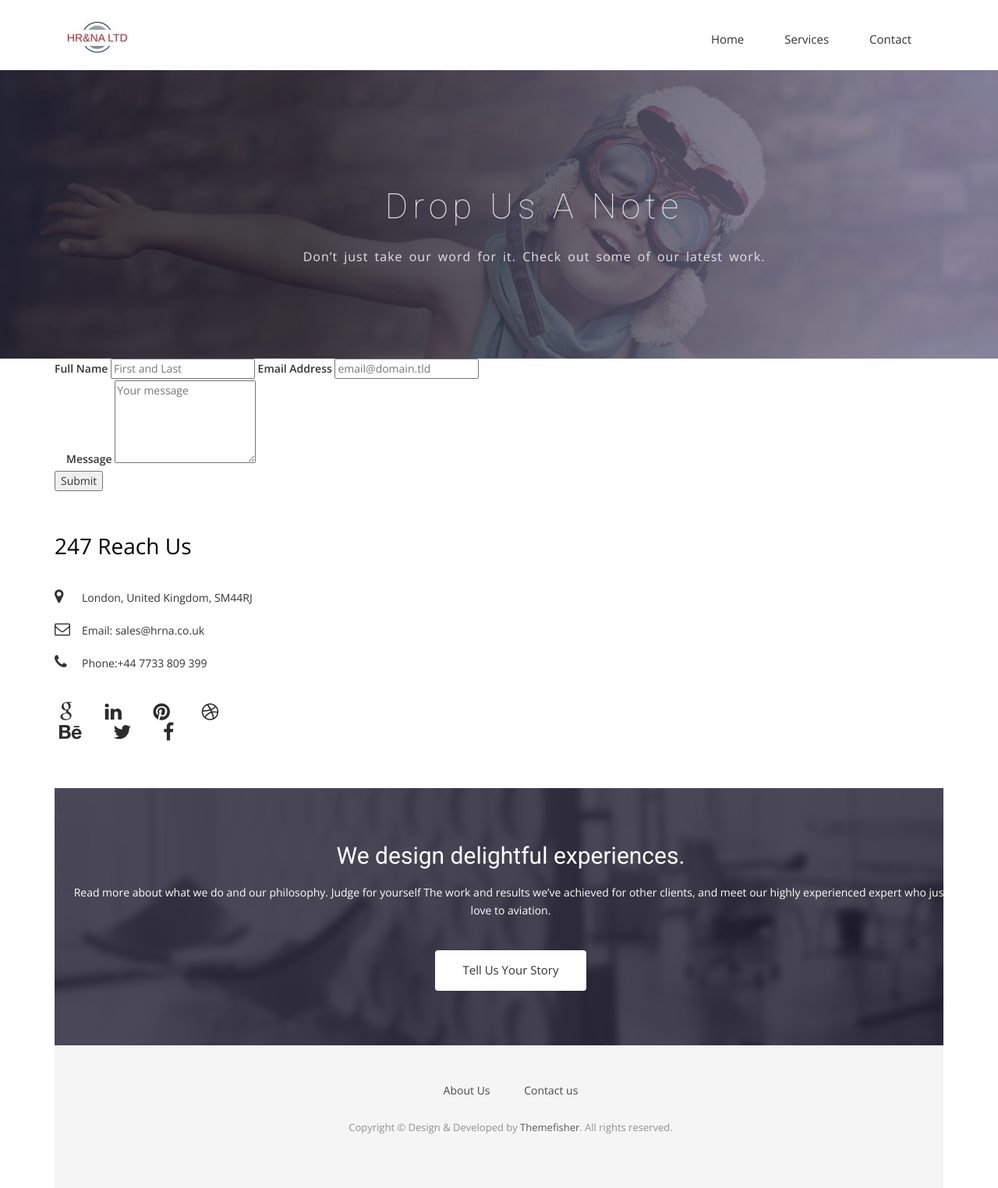
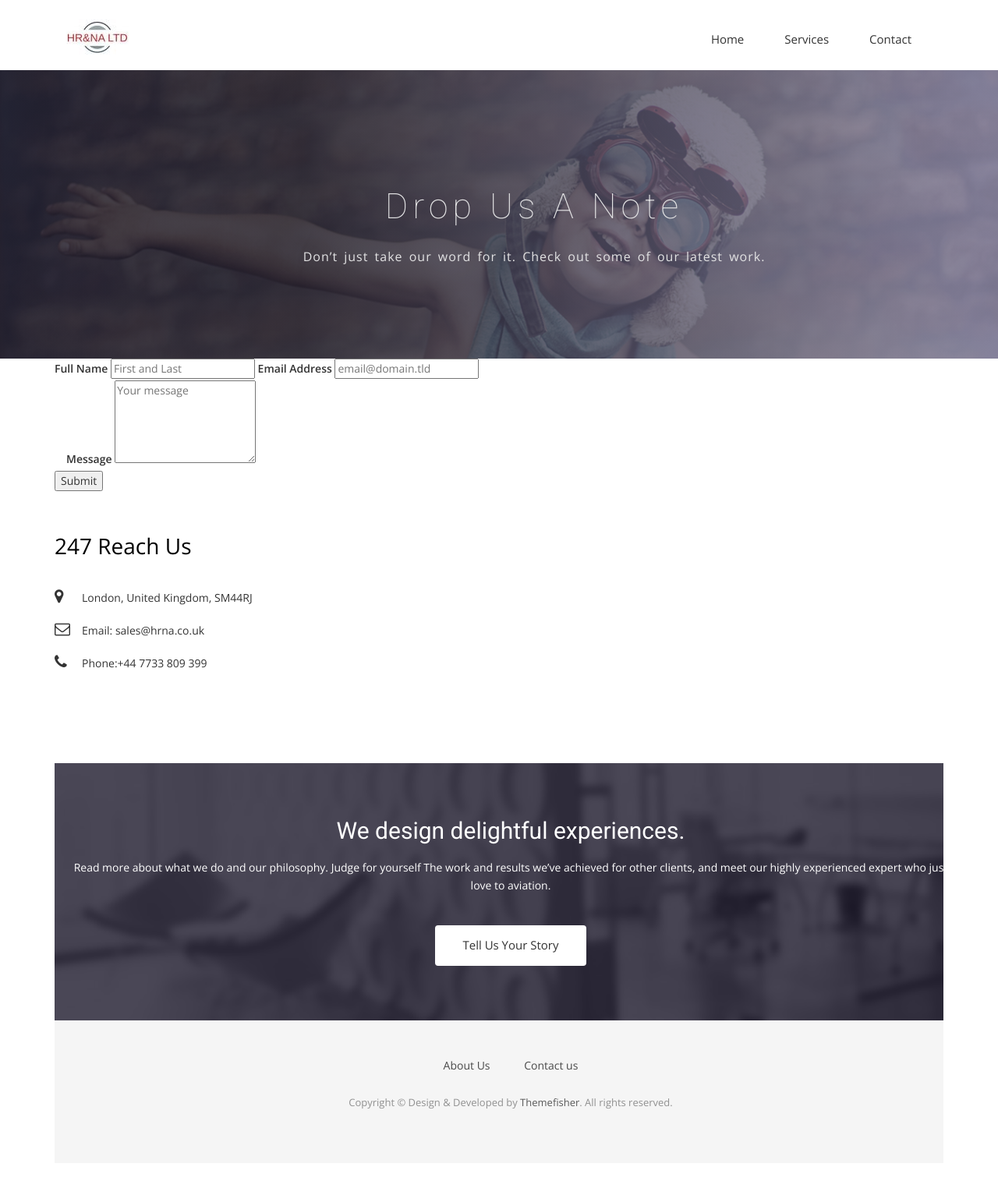
Before and after one commit to hrnaltd/hrnaltd.github.io, a Jekyll site: the page built from contact.html, in a window 1280 px wide. Shown: the whole page at 78% size. Built offline with Jekyll 4.4.1, drawn with Linux system fonts in a browser that asks for light colours; nearby versions of some CDN libraries; some web fonts are replaced; after the commit the page ends 1492 px from its top, so only the background shows below that.

Commit message:
Update contact.html
social off

```diff
--- a/contact.html
+++ b/contact.html
@@ -65,25 +65,25 @@ permalink: /contact/
 
            <ul class="social-icons">
             <li>
-              <a href="http://www.hrna.co.uk"><i class="fa fa-google"></i></a>
+
             </li>
             <li>
-              <a href="http://www.hrna.co.uk"><i class="fa fa-linkedin"></i></a>
+
             </li>
             <li>
-              <a href="http://www.hrna.co.uk"><i class="fa fa-pinterest"></i></a>
+
             </li>
             <li>
-              <a href="http://www.hrna.co.uk"><i class="fa fa-dribbble"></i></a>
+
             </li>
             <li>
-              <a href="http://www.hrna.co.uk"><i class="fa fa-behance"></i></a>
+
             </li>
             <li>
-              <a href="http://www.hrna.co.uk"><i class="fa fa-twitter"></i></a>
+
             </li>
             <li>
-              <a href="http://www.hrna.co.uk"><i class="fa fa-facebook"></i></a>
+
             </li>
           </ul>
         </div>
```
